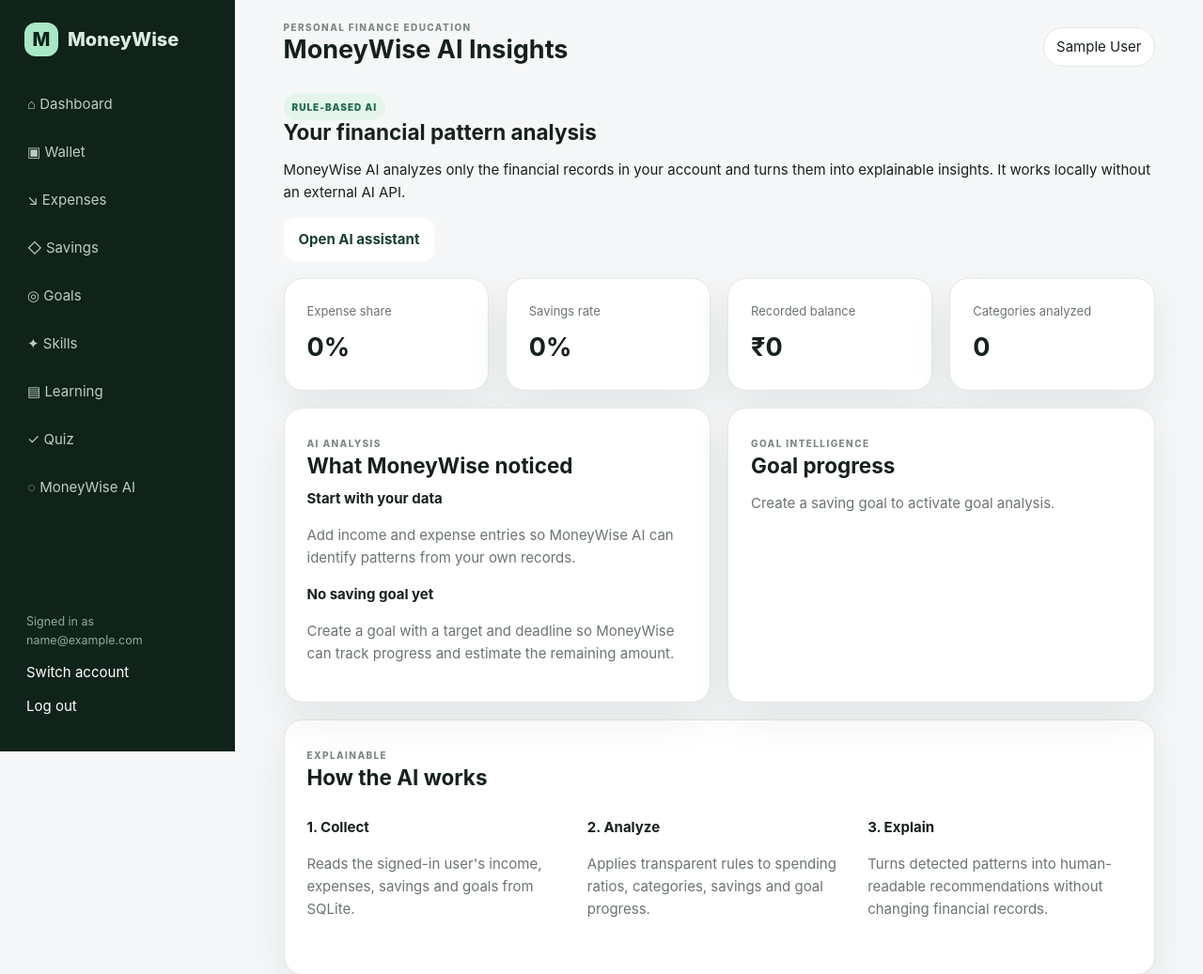
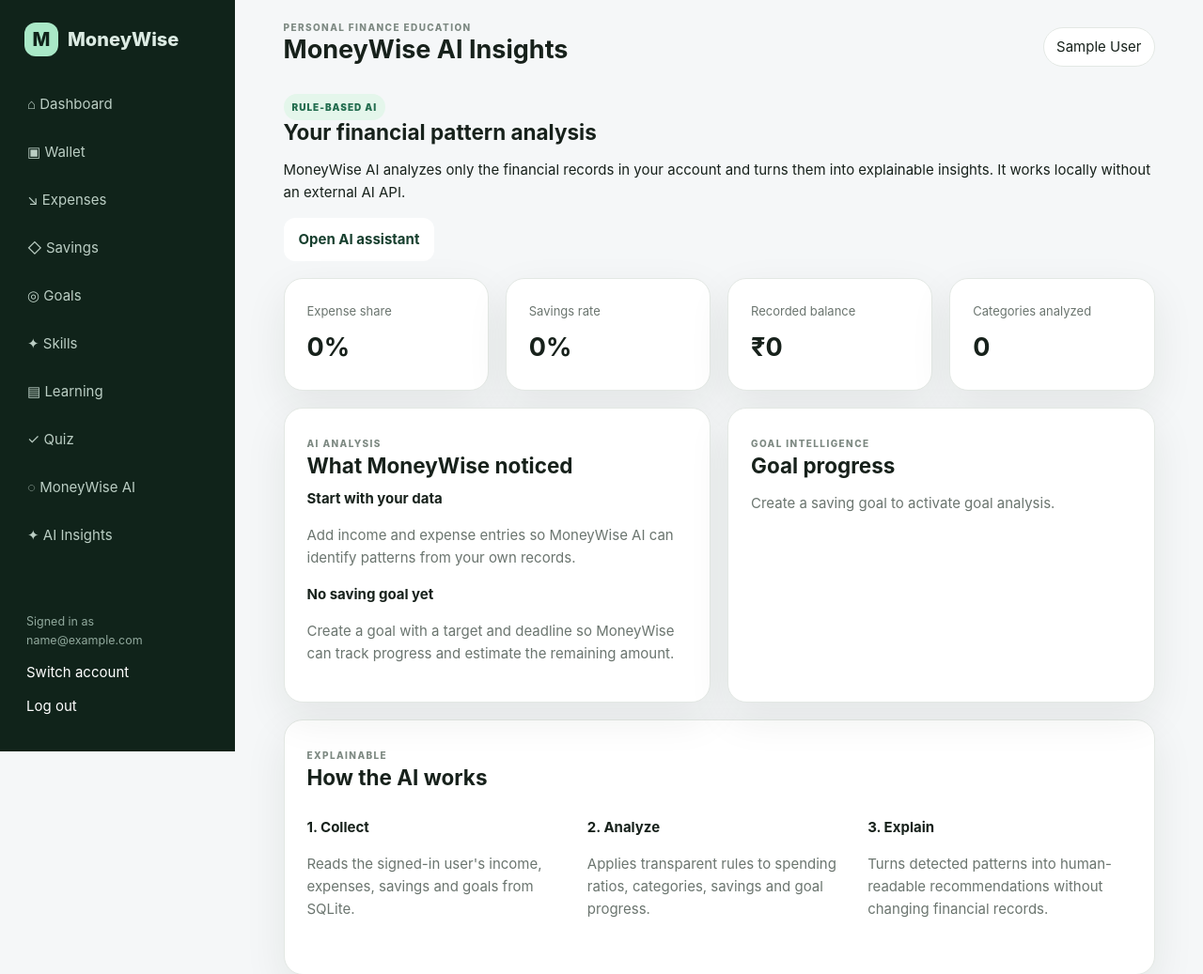
Before and after one commit to Rudraksh-3110/Moneywise.4, a Flask app: page /ai-insights in a window 1280 px wide. Shown: the top 1037 px of the page at 94% size. Run offline with Flask 3, Linux system fonts and the light colour scheme; the visitor is signed in with stand-in values (Sample User, id 1); data comes from the database, SQL or seed files in the repository; data that the repository does not hold is empty.

Commit message:
Add AI insights navigation

```diff
--- a/templates/base.html
+++ b/templates/base.html
@@ -7,7 +7,7 @@
 </head>
 <body><div class="app-shell">
 {% if current_user %}<aside class="sidebar" id="sidebar"><div class="brand"><span class="brand-mark">M</span><span>MoneyWise</span></div><nav>
-<a href="{{ url_for('dashboard') }}">⌂ Dashboard</a><a href="{{ url_for('wallet') }}">▣ Wallet</a><a href="{{ url_for('expenses') }}">↘ Expenses</a><a href="{{ url_for('savings') }}">◇ Savings</a><a href="{{ url_for('goals') }}">◎ Goals</a><a href="{{ url_for('skills') }}">✦ Skills</a><a href="{{ url_for('learning') }}">▤ Learning</a><a href="{{ url_for('quiz') }}">✓ Quiz</a><a href="{{ url_for('chatbot') }}">◌ MoneyWise AI</a>
+<a href="{{ url_for('dashboard') }}">⌂ Dashboard</a><a href="{{ url_for('wallet') }}">▣ Wallet</a><a href="{{ url_for('expenses') }}">↘ Expenses</a><a href="{{ url_for('savings') }}">◇ Savings</a><a href="{{ url_for('goals') }}">◎ Goals</a><a href="{{ url_for('skills') }}">✦ Skills</a><a href="{{ url_for('learning') }}">▤ Learning</a><a href="{{ url_for('quiz') }}">✓ Quiz</a><a href="{{ url_for('chatbot') }}">◌ MoneyWise AI</a><a href="{{ url_for('ai_insights') }}">✦ AI Insights</a>
 </nav><div class="side-footer"><small>Signed in as {{ current_user["email"] }}</small><a href="{{ url_for('switch_account') }}">Switch account</a><a href="{{ url_for('logout') }}">Log out</a></div></aside>{% endif %}
 <main class="main"><header class="topbar">{% if current_user %}<button class="menu-btn" onclick="toggleSidebar()">☰</button>{% endif %}<div><div class="eyebrow">PERSONAL FINANCE EDUCATION</div><h1>{% block heading %}MoneyWise{% endblock %}</h1></div>{% if current_user %}<div class="user-pill">{{ current_user["name"] }}</div>{% endif %}</header>
 {% with messages=get_flashed_messages(with_categories=true) %}{% if messages %}<div class="flash-stack">{% for category,msg in messages %}<div class="flash {{ category }}">{{ msg }}</div>{% endfor %}</div>{% endif %}{% endwith %}
```
